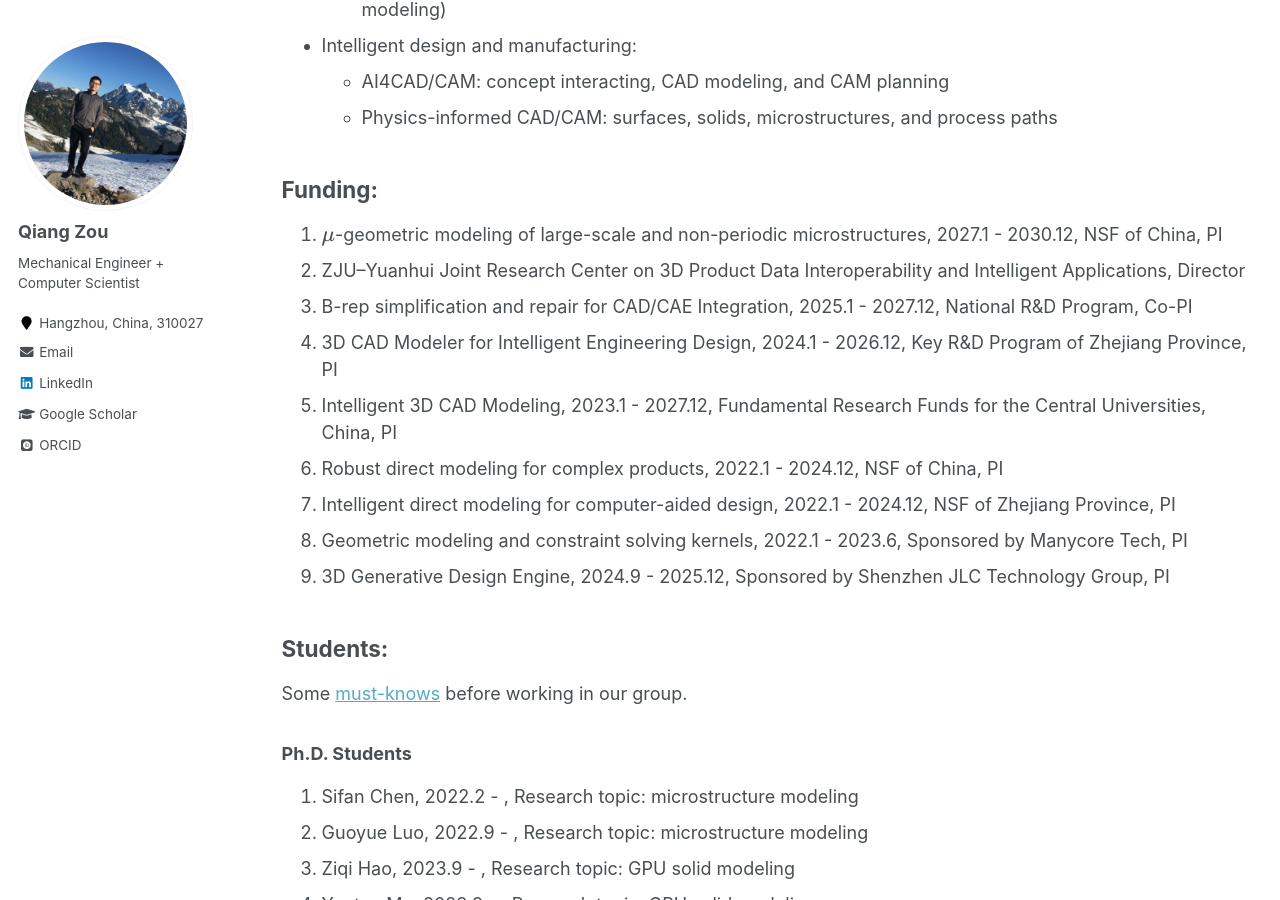
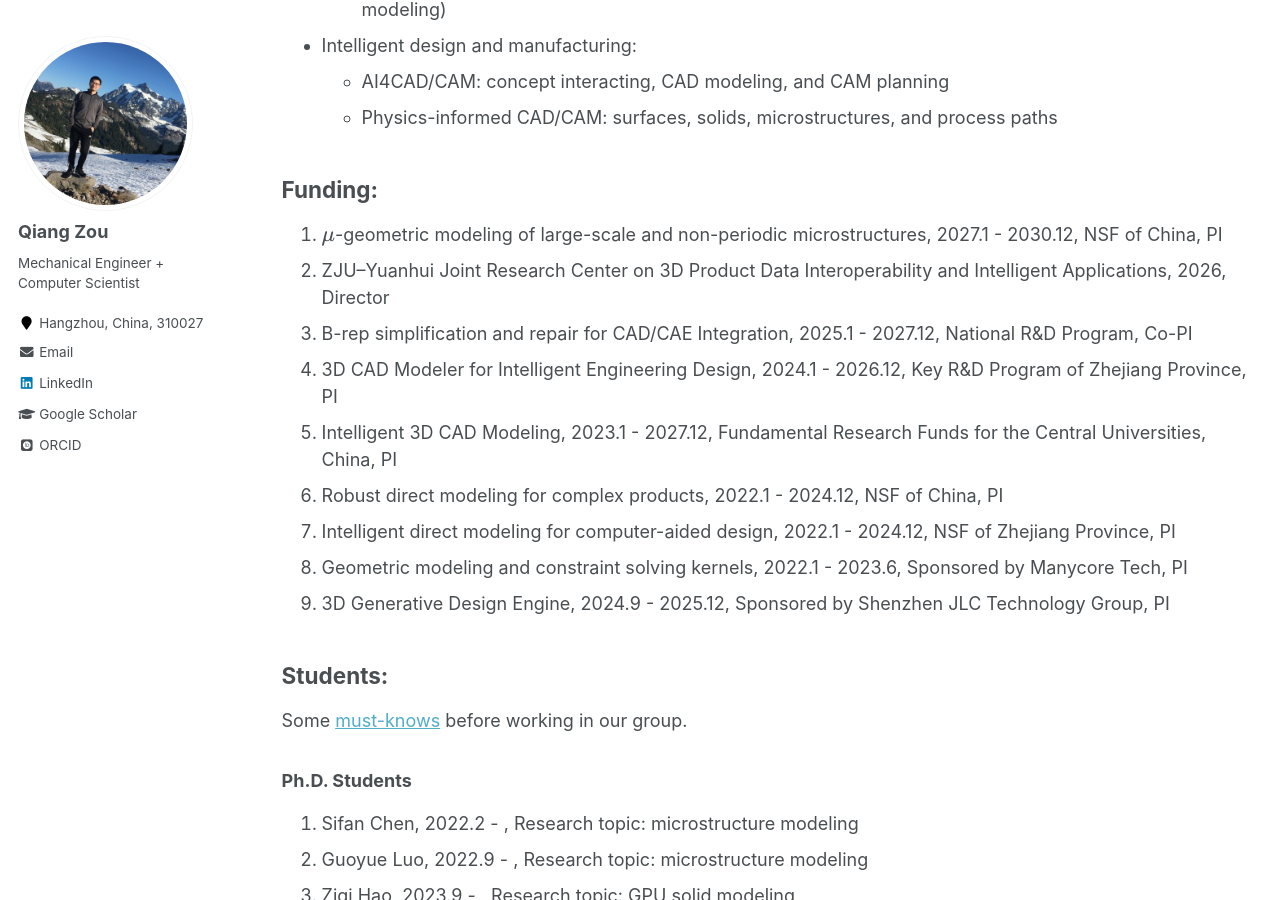
Before and after one commit to Qiang-Zou/Qiang-Zou.github.io, a Jekyll site: the page built from _pages/group.md, in a window 1280 px wide and 900 px high, scrolled down 476 px. Built offline with Jekyll 4.4.1, drawn with Linux system fonts in a browser that asks for light colours; some web fonts are replaced; formulas are drawn with MathJax 3.

Commit message:
Update group.md

```diff
--- a/_pages/group.md
+++ b/_pages/group.md
@@ -28,7 +28,7 @@ In the short term, we are working on the following "concept-shape-process" probl
 
 ## Funding:
 1. $\mu$-geometric modeling of large-scale and non-periodic microstructures, 2027.1 - 2030.12, NSF of China, PI
-1. ZJU–Yuanhui Joint Research Center on 3D Product Data Interoperability and Intelligent Applications, Director
+1. ZJU–Yuanhui Joint Research Center on 3D Product Data Interoperability and Intelligent Applications, 2026, Director
 1. B-rep simplification and repair for CAD/CAE Integration, 2025.1 - 2027.12, National R&D Program, Co-PI
 1. 3D CAD Modeler for Intelligent Engineering Design, 2024.1 - 2026.12, Key R&D Program of Zhejiang Province, PI
 1. Intelligent 3D CAD Modeling, 2023.1 - 2027.12, Fundamental Research Funds for the Central Universities, China, PI
```
